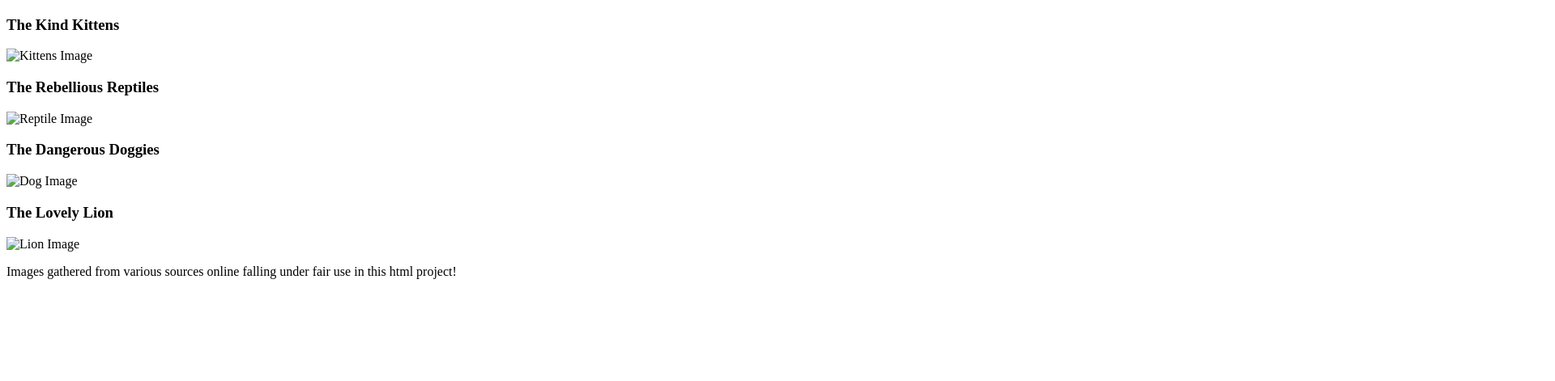
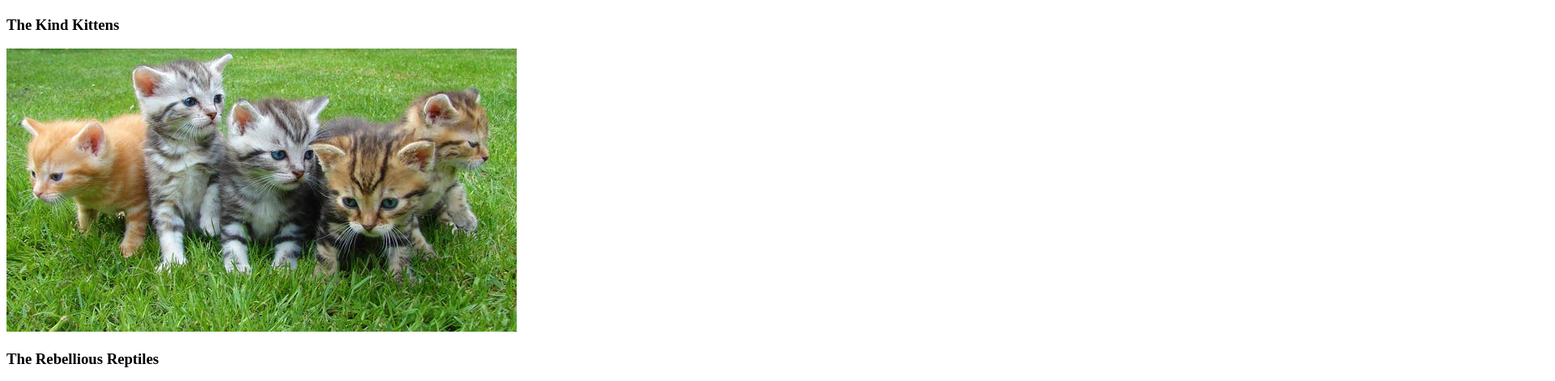
Before and after one commit to dgarcia123/ITMD361Project1, a plain HTML site: page coolanimals.html in a window 1280 px wide. Shown: the part 470-941 px from the top of the page at 81% size, 1920 px wide, since content can reach past the window. Before the commit the page ends 831 px from the top, so only its background shows below. Drawn offline with Linux system fonts and the light colour scheme.

Commit message:
Added "Media" for image sources

```diff
--- a/coolanimals.html
+++ b/coolanimals.html
@@ -21,16 +21,16 @@
   <iframe width="560" height="315" src="https://www.youtube.com/embed/y3PcelCeraw" allow="autoplay; encrypted-media" allowfullscreen></iframe>
 
   <h3>The Kind Kittens</h3>
-  <img src="kittens.jpeg" alt="Kittens Image">
+  <img src="Media/kittens.jpeg" alt="Kittens Image">
 
   <h3>The Rebellious Reptiles</h3>
-  <img src="reptile.jpeg" alt="Reptile Image">
+  <img src="Media/reptile.jpeg" alt="Reptile Image">
 
   <h3>The Dangerous Doggies</h3>
-  <img src="doggy.jpg" alt="Dog Image">
+  <img src="Media/doggy.jpg" alt="Dog Image">
 
   <h3>The Lovely Lion</h3>
-  <img src="lion.jpg" alt="Lion Image">
+  <img src="Media/lion.jpg" alt="Lion Image">
 
   <p> Images gathered from various sources online falling under fair use in this html project!</p>
 
```
